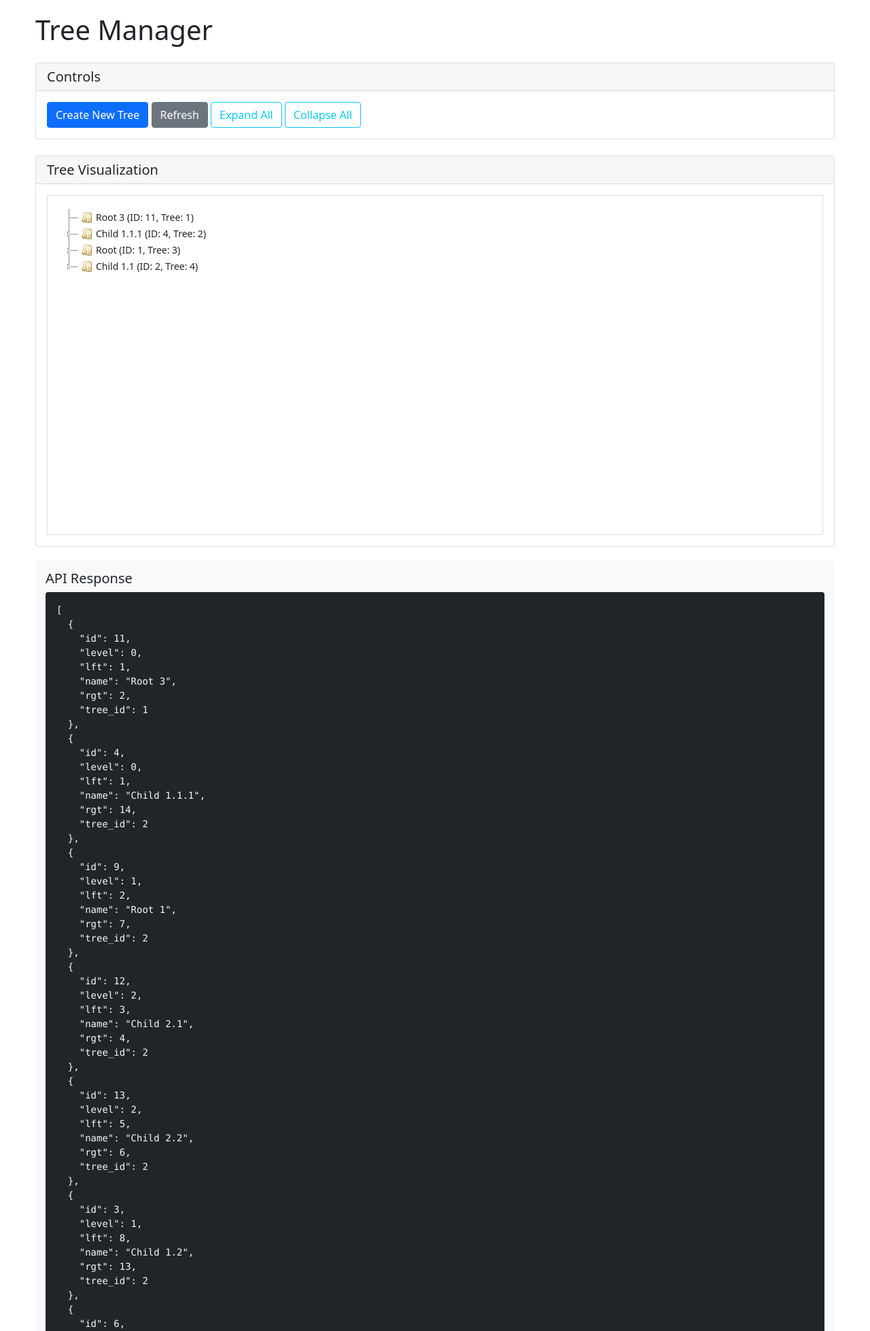
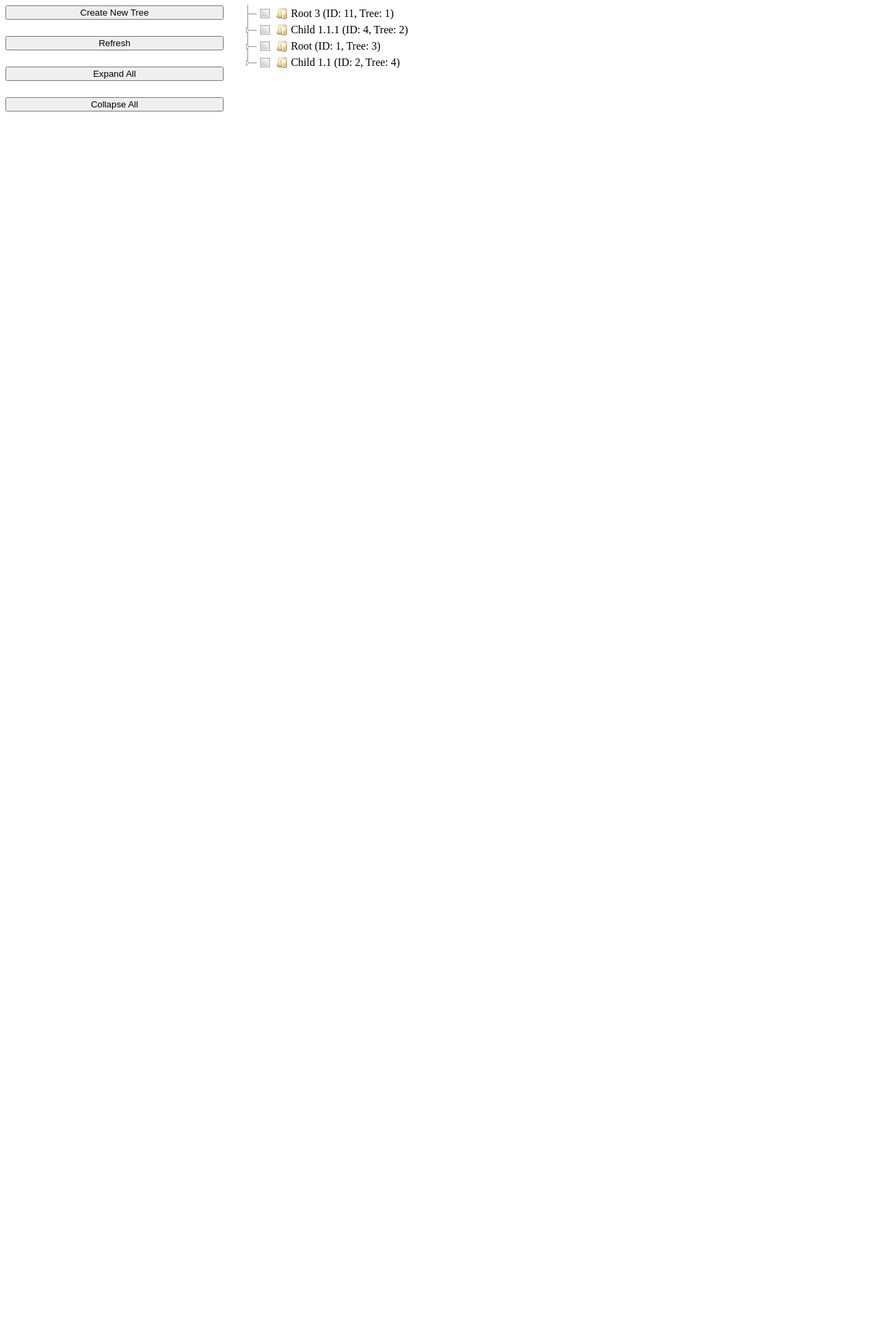
Before and after one commit to fivethreeo/sqlitetree, a Flask app: page / in a window 1280 px wide. Shown: the top 1958 px of the page at 68% size. After the commit the page ends 164 px from the top, so only its background shows below. Run offline with Flask 3, Linux system fonts and the light colour scheme; data comes from the database, SQL or seed files in the repository; data that the repository does not hold is empty.

Commit message:
do our own css and admin

```diff
--- a/app.py
+++ b/app.py
@@ -92,6 +92,20 @@
         conn.rollback()
         return jsonify({'error': str(e)}), 400
 
+@app.route('/api/nodes/<int:node_id>', methods=['PUT'])
+def rename_node(node_id):
+    data = request.get_json()
+    conn = get_db()
+
+    try:
+        conn.execute('BEGIN TRANSACTION')
+        conn.execute('UPDATE tree SET name = ? WHERE id = ?', (data['name'], node_id))
+        conn.commit()
+        return jsonify({'success': True}), 200
+    except Exception as e:
+        conn.rollback()
+        return jsonify({'error': str(e)}), 400
+
 @app.route('/api/nodes/move', methods=['POST'])
 def move_node():
     data = request.get_json()
--- a/static/style.css
+++ b/static/style.css
@@ -1,30 +1,303 @@
-ul[data-editor="true"][role="tree"] {
-    list-style-type: none;
-    padding-left: 20px;
+:root {
+  --ratio: 1.5;
+  --s-5: calc(var(--s-4) / var(--ratio));
+  --s-4: calc(var(--s-3) / var(--ratio));
+  --s-3: calc(var(--s-2) / var(--ratio));
+  --s-2: calc(var(--s-1) / var(--ratio));
+  --s-1: calc(var(--s0) / var(--ratio));
+  --s0: 1rem;
+  --s1: calc(var(--s0) * var(--ratio));
+  --s2: calc(var(--s1) * var(--ratio));
+  --s3: calc(var(--s2) * var(--ratio));
+  --s4: calc(var(--s3) * var(--ratio));
+  --s5: calc(var(--s4) * var(--ratio));
 }
-ul[data-editor="true"][role="tree"] li {
-    cursor: move;
+
+.stack {
+  display: flex;
+  flex-direction: column;
+  justify-content: flex-start;
+
 }
-ul[data-editor="true"][role="tree"] li.dragging {
-    opacity: 0.5;
+
+.stack > * {
+  --space: var(--s1);
+  margin-block: 0;
 }
-ul[data-editor="true"][role="tree"] li .node-content {
+
+.stack > * + * {
+  margin-block-start: var(--space, var(--s1));
+}
+
+.stack-small > * {
+  --space: var(--s-1);
+}
+
+.box {
+  padding: var(--s1);
+  border: 0 solid;
+  outline: var(--border-thin) solid transparent;
+  outline-offset: calc(var(--border-thin) * -1);
+  --color-light: #eee;
+  --color-dark: #222;
+  color: var(--color-dark);
+  background-color: var(--color-light);
+}
+
+.box.bordered {
+    border-color: var(--color-dark);
+    border-width: var(--border-thin, 1px);
+    outline: none;
+    outline-offset: 0;
+}
+
+.box * {
+  color: inherit;
+}
+
+.box.invert {
+  color: var(--color-light);
+  background-color: var(--color-dark);
+  border-color: var(--color-light);
+}
+
+.center {
+  box-sizing: content-box;
+  margin-inline: auto;
+  max-inline-size: var(--measure);
+}
+
+.center.intristic {
+  display:flex;
+  flex-direction: column;
+  align-items: center;
+}
+
+.cluster {
   display: flex;
+  flex-wrap: wrap;
+  gap: var(--space, 1rem);
+  justify-content: flex-start;
   align-items: center;
-    border-style: none none solid none;
-    border-width: 1px;
-    border-color: #ccc;
 }
-ul[data-editor="true"][role="tree"] li .node-content .node-name {
+
+.with-sidebar {
+  display: flex;
+  flex-wrap: wrap;
+  gap: var(--s1);
+  --sidebar-width: 20rem;
+  --content-min-width: 50%;
+}
+
+.with-sidebar > :first-child {
+  flex-basis: var(--sidebar-width);
   flex-grow: 1;
 }
-ul[data-editor="true"][role="tree"] li .node-content button {
-    margin: 1px 5px;
+
+.with-sidebar > :last-child {
+  flex-basis: 0;
+  flex-grow: 999;
+  min-inline-size: var(--content-min-width);
 }
 
-/* no list style for ul or nested ul with data-editor="true" and role="tree" at any level */
-ul[data-editor="true"][role="tree"],
-ul[data-editor="true"][role="tree"] ul {
-    list-style-type: none;
-    padding-left: 20px;
+.with-sidebar.right > :last-child {
+  flex-basis: var(--sidebar-width);
+  flex-grow: 1;
 }
+
+.with-sidebar.right > :first-child {
+  flex-basis: 0;
+  flex-grow: 999;
+  min-inline-size: var(--content-min-width);
+}
+
+
+.switcher {
+  display: flex;
+  flex-wrap: wrap;
+  gap: var(--s1);
+  --treshold: 30rem;
+}
+
+.switcher > * {
+  flex-grow: 1;
+  flex-basis: calc(( var(--treshold) - 100%) * 999);
+}
+
+.switcher_max5 > :nth-last-child(n+ 5),
+.switcher_max5 > :nth-last-child(n+ 5) ~ * {
+  flex-basis: 100%;
+}
+
+.cover {
+  display: flex;
+  flex-direction: column;
+  min-block-size: 100vh;
+  padding: 1rem;
+}
+
+.cover > * {
+  margin-block: 1rem;
+}
+
+.cover > :first-child:not(.centered) {
+  margin-block-start: 0;
+}
+
+.cover > :last-child:not(.centered) {
+  margin-block-end: 0;
+}
+
+.cover > .centered {
+  margin-block: auto;
+}
+
+
+.grid {
+  display: grid;
+  grid-gap: 1rem;
+}
+
+@supports (width: min(250px, 100%)) {
+  .grid {
+    grid-template-columns: repeat(auto-fit, minmax(min(250px, 100%), 1fr));
+  }
+}
+
+
+.frame {
+  --n: 16;
+  --d: 9;
+  aspect-ratio: var(--n) / var(--d);
+  overflow: hidden;
+  display: flex;
+  justify-content: center;
+  align-items: center;
+}
+
+.frame > img,
+.frame > video {
+  inline-size: 100%;
+  block-size: 100%;
+  object-fit: cover;
+}
+
+
+.reel {
+  display: flex;
+  block-size: auto;
+  overflow-x: auto;
+  overflow-y: hidden;
+  scrollbar-color: #fff #000;
+}
+
+.reel::-webkit-scrollbar {
+  block-size: 1rem;
+}
+
+.reel::-webkit-scrollbar-track {
+  background-color: #000;
+}
+
+.reel::-webkit-scrollbar-thumb {
+  background-color: #000;
+  background-image: linear-gradient(#000 0, #000 0.25rem, #fff 0.25rem, #fff 0.75rem, #000 0.75rem);
+}
+
+.reel > * {
+  flex: 0 0 auto;
+}
+
+
+.reel > img {
+  block-size: 100%;
+  flex-basis: auto;
+  width: auto;
+}
+
+.reel > * + * {
+  margin-inline-start: 1rem;
+}
+
+.reel.overflowing {
+  padding-block-end: 1rem;
+}
+
+/*
+(function() {
+  const className = 'reel';
+  const reels = Array.from(document.querySelectorAll(`.${className}`));
+  const toggleOverflowClass = elem => {
+    elem.classList.toggle('overflowing', elem.scrollWidth > elem.clientWidth);
+  };
+
+  for (let reel of reels) {
+    if ('ResizeObserver' in window) {
+      new ResizeObserver(entries => {
+        toggleOverflowClass(entries[0].target);
+      }).observe(reel);
+    }
+
+    if ('MutationObserver' in window) {
+      new MutationObserver(entries => {
+        toggleOverflowClass(entries[0].target);
+      }).observe(reel, {childList: true});
+    }
+  }
+})();
+*/
+
+.with-imposter {
+  position: relative;
+}
+
+.imposter {
+  position: absolute;
+  inset-block-start: 50%;
+  inset-inline-start: 50%;
+  transform: translate(-50%, -50%);
+}
+
+.imposter_fixed {
+  position: fixed;
+}
+
+.imposter.contain {
+  --margin: 0px;
+  overflow: auto;
+  max-inline-size: calc(100% - (var(--margin) * 2));
+  max-block-size: calc(100% - (var(--margin) * 2));
+}
+.icon {
+  width: 0.75em;
+  width: 1cap;
+  height: 0.75em;
+  height: 1cap;
+}
+
+.with-icon {
+  display: inline-flex;
+  align-items: baseline;
+}
+
+.with-icon .icon {
+  margin-inline-end: 1rem;
+}
+
+.imposter {
+  position: absolute;
+  inset-block-start: 50%;
+  inset-inline-start: 50%;
+  transform: translate(-50%, -50%);
+}
+
+.imposter.contain {
+  --margin: 0px;
+  overflow: auto;
+  max-inline-size: calc(100% - (var(--margin) * 2));
+  max-block-size: calc(100% - (var(--margin) * 2));
+}
+
+.hidden {
+  display: none;
+}
--- a/static/tree-api.js
+++ b/static/tree-api.js
@@ -55,6 +55,13 @@
             method: 'DELETE'
         });
     }
+
+    static async renameNode(nodeId, newName) {
+        return this.request(`/api/nodes/${nodeId}`, {
+            method: 'PUT',
+            body: JSON.stringify({ name: newName })
+        });
+    }
 }
 
 // Export for use in other modules
--- a/static/tree-ui.js
+++ b/static/tree-ui.js
@@ -3,6 +3,7 @@
 class TreeUI {
     constructor() {
         this.treeContainer = $('#tree-container');
+        this.treeForm = $('#tree_form').get(0);
         this.apiOutput = $('#api-output');
         this.init();
     }
@@ -52,7 +53,7 @@
                     'responsive': false
                 }
             },
-            'plugins': ['contextmenu', 'dnd', 'search'],
+            'plugins': ['contextmenu', 'dnd', 'search', 'checkbox'],
             'contextmenu': {
                 'items': this.getContextMenuItems.bind(this)
             }
@@ -154,22 +155,48 @@
     }
 
     async addChildNode(node) {
-        const name = prompt('Enter child node name:', 'New Child');
+        // Render html5 template from html to hidden imposter div and show it
+        const template = document.getElementById('create-node-template');
+        const clone = document.importNode(template.content, true);
+        const form = clone.querySelector('form');
+        const cancelBtn = clone.querySelector('#cancel-create-node');
+       const nodeTypeSpan = clone.querySelector('.node-type');
+       nodeTypeSpan.textContent = 'Child';
+
+        this.treeForm.innerHTML = '';
+        this.treeForm.appendChild(clone);
+        this.treeForm.classList.remove('hidden');
+
+        form.addEventListener('submit', async (event) => {
+            event.preventDefault();
+            const name = form.querySelector('#node-name').value;
             if (name) {
                 try {
                     await TreeAPI.addNode(node.data.id, name, 'last-child');
                     await this.loadTree();
+                    this.treeForm.innerHTML = '';
+                    this.treeForm.classList.add('hidden');
+
                 } catch (error) {
-                alert('Error adding node: ' + error.message);
+                    alert('Error creating node: ' + error.message);
                 }
             }
+        });
+        cancelBtn.addEventListener('click', () => {
+            this.treeForm.innerHTML = '';
+            this.treeForm.classList.add('hidden');
+        });
     }
 
     async renameNode(node) {
         const newName = prompt('Enter new name:', node.data.name);
         if (newName && newName !== node.data.name) {
-            // You'll need to implement a rename API endpoint
-            alert('Rename functionality would be implemented here');
+            try {
+                await TreeAPI.renameNode(node.data.id, newName);
+                await this.loadTree();
+            } catch (error) {
+                alert('Error renaming node: ' + error.message);
+            }
         }
     }
 
@@ -203,12 +230,13 @@
         try {
             const nodeId = data.node.id;
             const targetNodeId = data.parent;
-            const position = data.position; // 'before', 'after', 'inside'
+            const position = data.position; // index among siblings in target
+            console.log(`Moving node ${nodeId} to parent ${targetNodeId} at position ${position}`);
+            // Convert jsTree position to our API position
+            const apiTargetPosition = this.convertPosition(position, targetNodeId);
+            console.log(`Converted position:`, apiTargetPosition);
 
-            // Convert jsTree position to our API position
-            const apiPosition = this.convertPosition(position);
-
-            await TreeAPI.moveNode(nodeId, targetNodeId, apiPosition);
+            await TreeAPI.moveNode(nodeId, apiTargetPosition.id, apiTargetPosition.position);
             await this.loadTree(); // Reload to ensure consistency
 
         } catch (error) {
@@ -217,25 +245,67 @@
         }
     }
 
-    convertPosition(jsTreePosition) {
-        const positionMap = {
-            'inside': 'first-child',
-            'before': 'left',
-            'after': 'right'
-        };
-        return positionMap[jsTreePosition] || 'last-child';
+    convertPosition(jsTreePosition, targetNodeId) {
+        const tree = this.treeContainer.jstree(true);
+
+        if (targetNodeId === '#') {
+            // Get nodes in tree_id order
+            const rootNodes = tree.get_json('#').sort((a, b) => a.data.tree_id - b.data.tree_id);
+            console.log('Root nodes:', rootNodes);
+            if (jsTreePosition === 0) {
+                return { id: rootNodes[0]?.id || null, position: 'left' };
+            } else {
+                const siblingId = rootNodes[jsTreePosition]?.id || null;
+                return { id: siblingId, position: 'right' };
+            }
+        } else {
+            // Moving to a specific parent node
+            const targetNode = tree.get_json(targetNodeId);
+            const children = targetNode.children;
+
+            if (jsTreePosition === 0) {
+                return { id: targetNodeId, position: 'first-child' };
+            } else if (jsTreePosition === children.length) {
+                return { id: targetNodeId, position: 'last-child' };
+            } else {
+                const siblingId = children[jsTreePosition - 1].id;
+                return { id: siblingId, position: 'right' };
+            }
+        }
     }
 
     async createTree() {
-        const name = prompt('Enter tree name:', 'New Tree');
+        // Render html5 template from html to hidden imposter div and show it
+        const template = document.getElementById('create-node-template');
+        const clone = document.importNode(template.content, true);
+        const form = clone.querySelector('form');
+        const cancelBtn = clone.querySelector('#cancel-create-node');
+        const nodeTypeSpan = clone.querySelector('.node-type');
+        nodeTypeSpan.textContent = 'Root';
+
+        this.treeForm.innerHTML = '';
+        this.treeForm.appendChild(clone);
+        this.treeForm.classList.remove('hidden');
+
+        form.addEventListener('submit', async (event) => {
+            event.preventDefault();
+            const name = form.querySelector('#node-name').value;
             if (name) {
                 try {
                     await TreeAPI.createTree(name);
                     await this.loadTree();
+                    this.treeForm.innerHTML = '';
+                    this.treeForm.classList.add('hidden');
+
                 } catch (error) {
                     alert('Error creating tree: ' + error.message);
                 }
             }
+        });
+        cancelBtn.addEventListener('click', () => {
+            this.treeForm.innerHTML = '';
+            this.treeForm.classList.add('hidden');
+        });
     }
 }
 
--- a/templates/index.html
+++ b/templates/index.html
@@ -6,43 +6,36 @@
     <title>Tree Manager</title>
     <!-- jsTree CSS -->
     <link rel="stylesheet" href="https://cdnjs.cloudflare.com/ajax/libs/jstree/3.3.15/themes/default/style.min.css" />
-    <!-- Bootstrap for better styling (optional) -->
-    <link href="https://cdn.jsdelivr.net/npm/bootstrap@5.1.3/dist/css/bootstrap.min.css" rel="stylesheet">
-    <style>
-        .container { max-width: 1200px; margin: 20px auto; }
-        #tree-container { min-height: 500px; border: 1px solid #ddd; padding: 20px; }
-        .jstree-node { font-size: 14px; }
-        .api-console { background: #f8f9fa; padding: 15px; margin-top: 20px; border-radius: 5px; }
-    </style>
+    <link rel="stylesheet" href="/static/style.css" />
 </head>
 <body>
-    <div class="container">
-        <h1 class="mb-4">Tree Manager</h1>
-
-        <div class="card mb-4">
-            <div class="card-header">
-                <h5 class="mb-0">Controls</h5>
-            </div>
-            <div class="card-body">
+    <div class="with-sidebar ">
+        <div class="stack">
                 <button id="create-tree" class="btn btn-primary">Create New Tree</button>
                 <button id="refresh-tree" class="btn btn-secondary">Refresh</button>
                 <button id="expand-all" class="btn btn-outline-info">Expand All</button>
                 <button id="collapse-all" class="btn btn-outline-info">Collapse All</button>
             </div>
-        </div>
 
-        <div class="card">
-            <div class="card-header">
-                <h5 class="mb-0">Tree Visualization</h5>
+
+        <div class="stack with-imposter">
+            <div id="tree-container"></div>
+            <div id="tree_form" class="imposter imposter-fixed box hidden">
+
             </div>
-            <div class="card-body">
-                <div id="tree-container"></div>
-            </div>
-        </div>
-
-        <div class="api-console">
-            <h5>API Response</h5>
-            <pre id="api-output" class="bg-dark text-light p-3 rounded"></pre>
+            <template id="create-node-template">
+                <form class="stack">
+                    <h1>Create New <span class="node-type"></span> Node</h1>
+                    <div class="stack stack-small">
+                    <label for="node-name">Name:</label>
+                    <input type="text" id="node-name" required />
+                    </div>
+                    <div class="center">
+                        <input type="submit" value="Create Node" />
+                        <input type="button" id="cancel-create-node" value="Cancel" />
+                    </div>
+                </form>
+            </template>
         </div>
     </div>
 
@@ -50,9 +43,6 @@
     <script src="https://code.jquery.com/jquery-3.6.0.min.js"></script>
     <!-- jsTree -->
     <script src="https://cdnjs.cloudflare.com/ajax/libs/jstree/3.3.15/jstree.min.js"></script>
-    <!-- Bootstrap JS -->
-    <script src="https://cdn.jsdelivr.net/npm/bootstrap@5.1.3/dist/js/bootstrap.bundle.min.js"></script>
-
     <!-- Our API module -->
     <script type="module" src="/static/tree-api.js"></script>
     <!-- Our UI module -->
```
Lines whose indentation alone changed are shown as unchanged.
